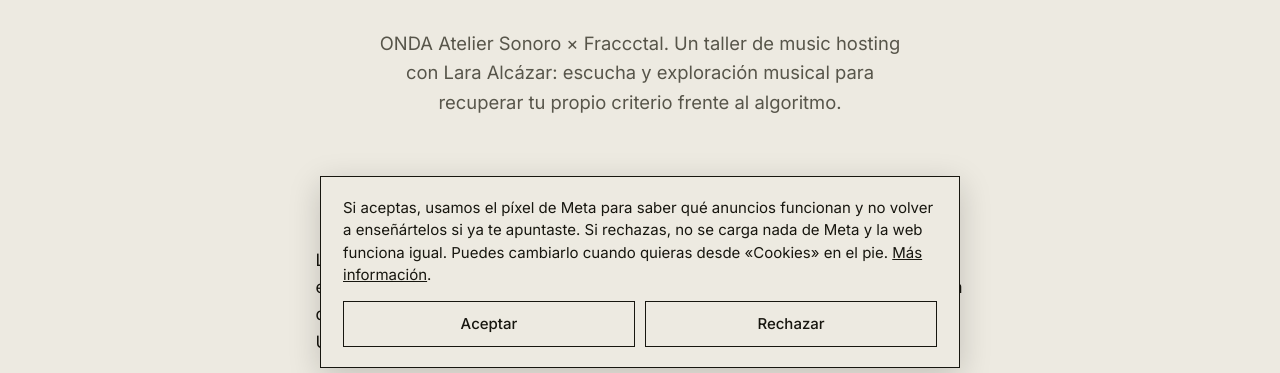
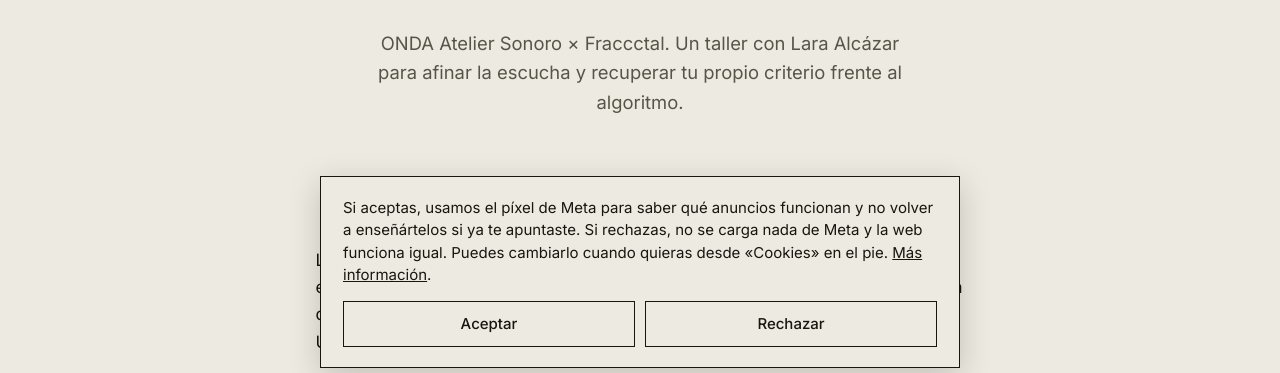
Before and after one commit to fraccctalclub/fraccctal-web, a plain HTML site: page encuentro-ver-de-oido.html in a window 1280 px wide. Shown: the part 416-789 px from the top of the page. Drawn offline with Linux system fonts and the light colour scheme; a script that the page names is missing.

Commit message:
Ver de oído (revisión): subtítulo anterior
Co-Authored-By: Claude Fable 5.2 <noreply@anthropic.com>

```diff
--- a/encuentro-ver-de-oido.html
+++ b/encuentro-ver-de-oido.html
@@ -75,7 +75,7 @@
   <div class="wrap">
     <p class="hero__lockup" id="hero-lockup">Taller · Jueves 17 de diciembre</p>
     <h1>Ver de oído: reconocerse a través de la escucha</h1>
-    <p class="lede" style="margin-left:auto;margin-right:auto">ONDA Atelier Sonoro × Fraccctal. Un taller de music hosting con Lara Alcázar: escucha y exploración musical para recuperar tu propio criterio frente al algoritmo.</p>
+    <p class="lede" style="margin-left:auto;margin-right:auto">ONDA Atelier Sonoro × Fraccctal. Un taller con Lara Alcázar para afinar la escucha y recuperar tu propio criterio frente al algoritmo.</p>
     <!-- Flyer pendiente: cuando esté, añadir aquí <div class="hero__flyer"><img …></div> y cambiar og:image / twitter:image / "image" del JSON-LD. -->
   </div>
 </header>
```
